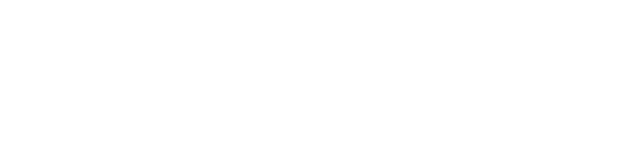
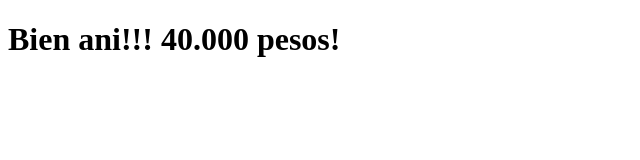
Before and after one commit to Anielyy/ejercicios_gonzalo, a plain HTML site: page index.html in a window 1280 px wide. Shown: the whole page, without its empty margins (0-640 px from the left). Drawn offline with Linux system fonts and the light colour scheme.

Commit message:
Texto de gonzalo

```diff
--- a/index.html
+++ b/index.html
@@ -7,6 +7,6 @@
     <title>Ejercicios Gonzalo</title>
 </head>
 <body>
-
+  <h1>Bien ani!!! 40.000 pesos!</h1>
 </body>
 </html>
```
